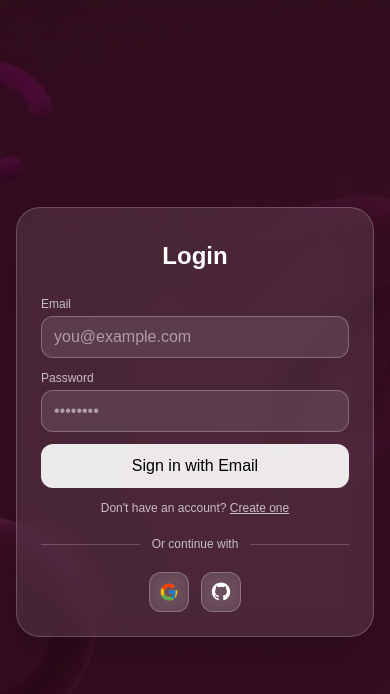
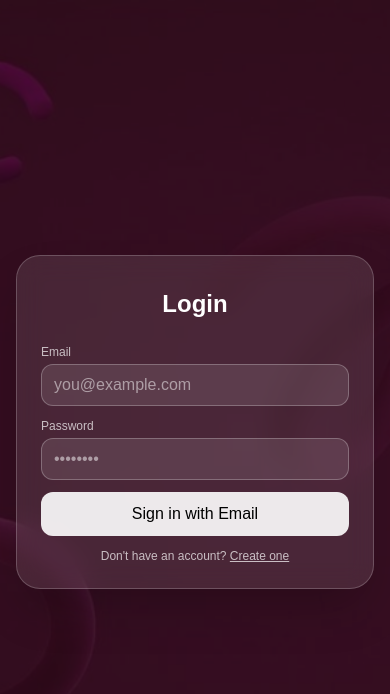
Before and after one commit to NurlanRahimli/Video-Calling-App, a Next.js app: page /login in a window 390 px wide. Shown: the top 694 px of the page. Built offline with nearby package versions, Linux system fonts and the light colour scheme; no server answers.

Commit message:
Removed Google and Github popup authorization on mobile due to AppCheck safety

```diff
--- a/src/app/(auth)/login/page.js
+++ b/src/app/(auth)/login/page.js
@@ -158,14 +158,14 @@ export default function LoginPage() {
                 </form>
 
                 {/* Divider */}
-                <div className="flex items-center gap-3 my-5">
+                <div className="items-center hidden gap-3 my-5 md:flex">
                     <div className="flex-1 h-px bg-white/20" />
                     <span className="text-xs text-white/70">Or continue with</span>
                     <div className="flex-1 h-px bg-white/20" />
                 </div>
 
                 {/* ===== Social buttons (unchanged) ===== */}
-                <div className="flex items-center justify-center gap-3">
+                <div className="items-center justify-center hidden gap-3 md:flex ">
                     {/* Google */}
                     <button
                         type="button" aria-label="Google"
```
